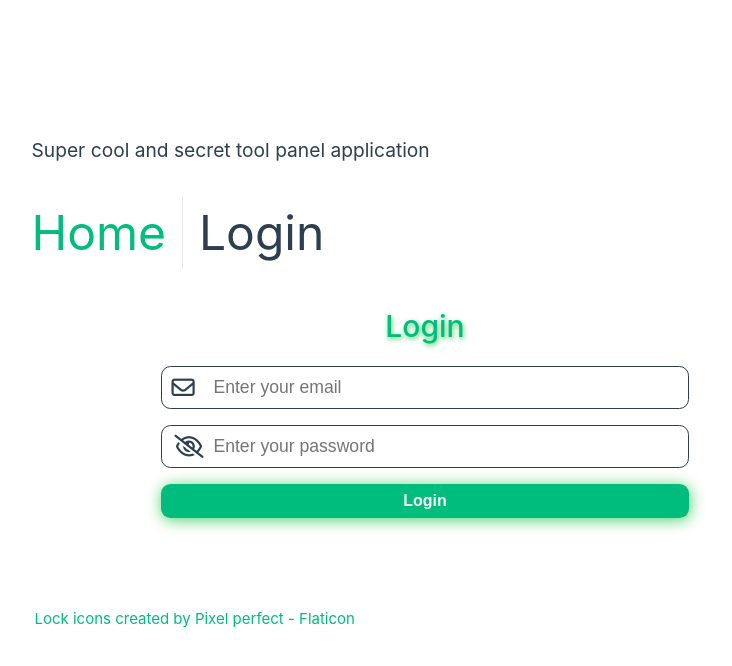
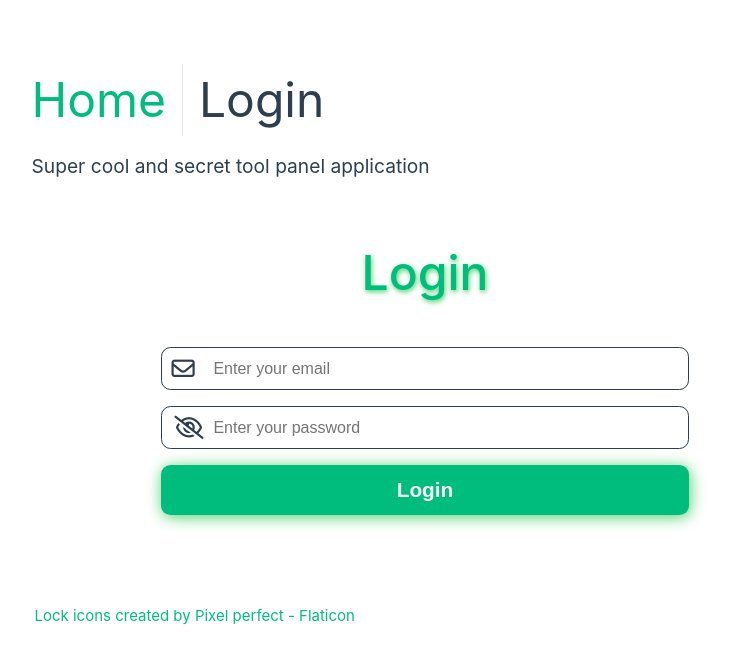
Before and after one commit to miskaslzickou/tool-panel, a Vue app: page /login in a window 1280 px wide. Shown: the top 666 px of the page, without its empty margins (215-947 px from the left). Built offline with nearby package versions, Linux system fonts and the light colour scheme; no server answers.

Commit message:
small improvements to layout

```diff
--- a/package.json
+++ b/package.json
@@ -20,6 +20,7 @@
     "@fortawesome/free-solid-svg-icons": "^7.1.0",
     "@fortawesome/vue-fontawesome": "^3.0.0-5",
     "@supabase/supabase-js": "^2.78.0",
+    "pinia": "^3.0.3",
     "supabase": "^2.54.11",
     "vue": "^3.5.22",
     "vue-router": "^4.6.3"
--- a/src/App.vue
+++ b/src/App.vue
@@ -11,12 +11,11 @@ import HelloWorld from './components/HelloWorld.vue'
 
 
     <div class="wrapper">
-      <HelloWorld/>
-
       <nav>
         <RouterLink to="/"> Home</RouterLink>
         <RouterLink to="/login"> Login</RouterLink>
       </nav>
+       <HelloWorld/>
     </div>
   </header>
 
@@ -40,7 +39,7 @@ import HelloWorld from './components/HelloWorld.vue'
 
 header {
   line-height: 1.5;
-  max-height: 100vh;
+
 }
 
 .logo {
--- a/src/assets/base.css
+++ b/src/assets/base.css
@@ -59,7 +59,7 @@
 }
 
 body {
-  min-height: 100vh;
+
   color: var(--color-text);
   background: var(--color-background);
   transition:
--- a/src/components/LoginView.vue
+++ b/src/components/LoginView.vue
@@ -5,7 +5,8 @@ import {useSupabase} from '../utils/supabase.js';
 
 <template>
   <div class="login">
-    <h1 style="color:hsla(160, 100%, 37%, 1);font-weight: 500;   text-shadow: 1px 2px 5px  rgba(0, 189, 47, 0.705);">Login</h1>
+    <h1 style="">Login</h1>
+
 
     <div id="email-field">
       <i class="fa-solid fa-envelope"></i>
@@ -60,15 +61,24 @@ export default {
 };
 </script>
 <style>
+h1{
+
+  color:hsla(160, 100%, 37%, 1);
+  font-weight: 500;
+  text-shadow: 1px 2px 5px  rgba(0, 189, 47, 0.705);
+  place-items: flex-start;
+  font-size: 3rem;
+  margin-top: 5%;
+  margin-bottom: 2.5%;
+}
 
 input {
-
-
   color: var(--color-text);
   border: none;
   background-color: transparent;
-    outline: none;
-  font-size: 1.1rem;
+  outline: none;
+  font-size: 1rem;
+
 }
 input:focus,
 input:focus-visible {
@@ -91,6 +101,8 @@ button {
   border: none;
   cursor: pointer;
   padding: 0;
+
+
 }
 
 button:focus{
@@ -109,8 +121,10 @@ i {
   display: flex;
   flex-direction: column;
 
-  justify-content: center;
+   justify-content: space-between;
   align-items: center;
+
+
   gap: 1rem;
   margin-bottom: 1.5rem;
   border: 2px solid #ffffff52;
@@ -122,13 +136,13 @@ i {
 }
 .login-button {
   width: 70%;
-  padding: 0.5rem 0.75rem;
+  padding: 0.8rem;
 
   color: whitesmoke;
   border-radius: 0.6rem;
   background-color:  hsla(160, 100%, 37%, 1);
   box-shadow: 1px 2px 15px  rgba(0, 189, 47, 0.705);
-  font-size: 1rem;
+  font-size: 1.3rem;
   cursor: pointer;
   margin-bottom: 15px;
   font-weight: 600;
```
Also changed, not shown: src/assets/main.css (line endings or trailing spaces), 1 other file (tests, documents, lock files or other folders).
